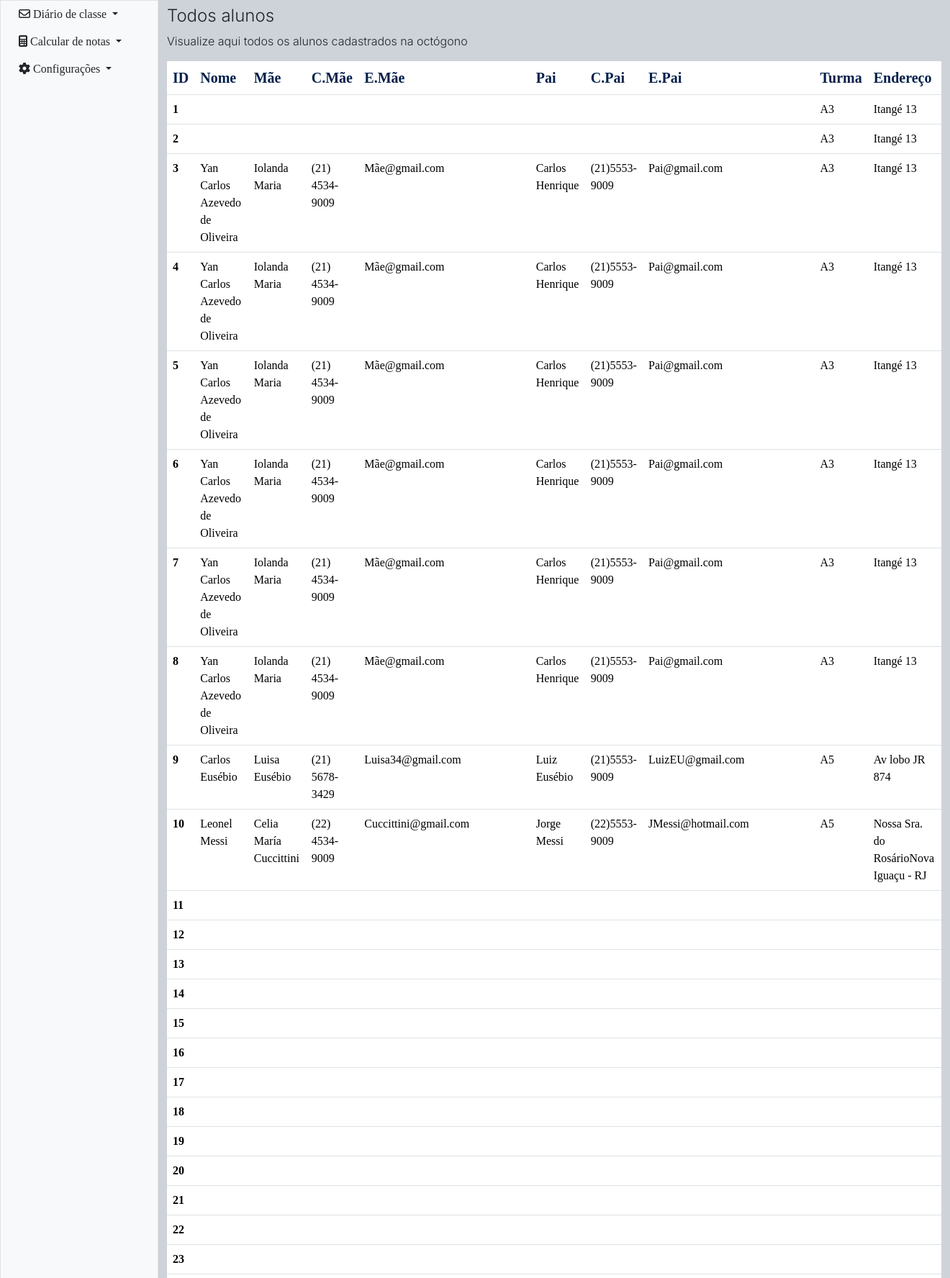
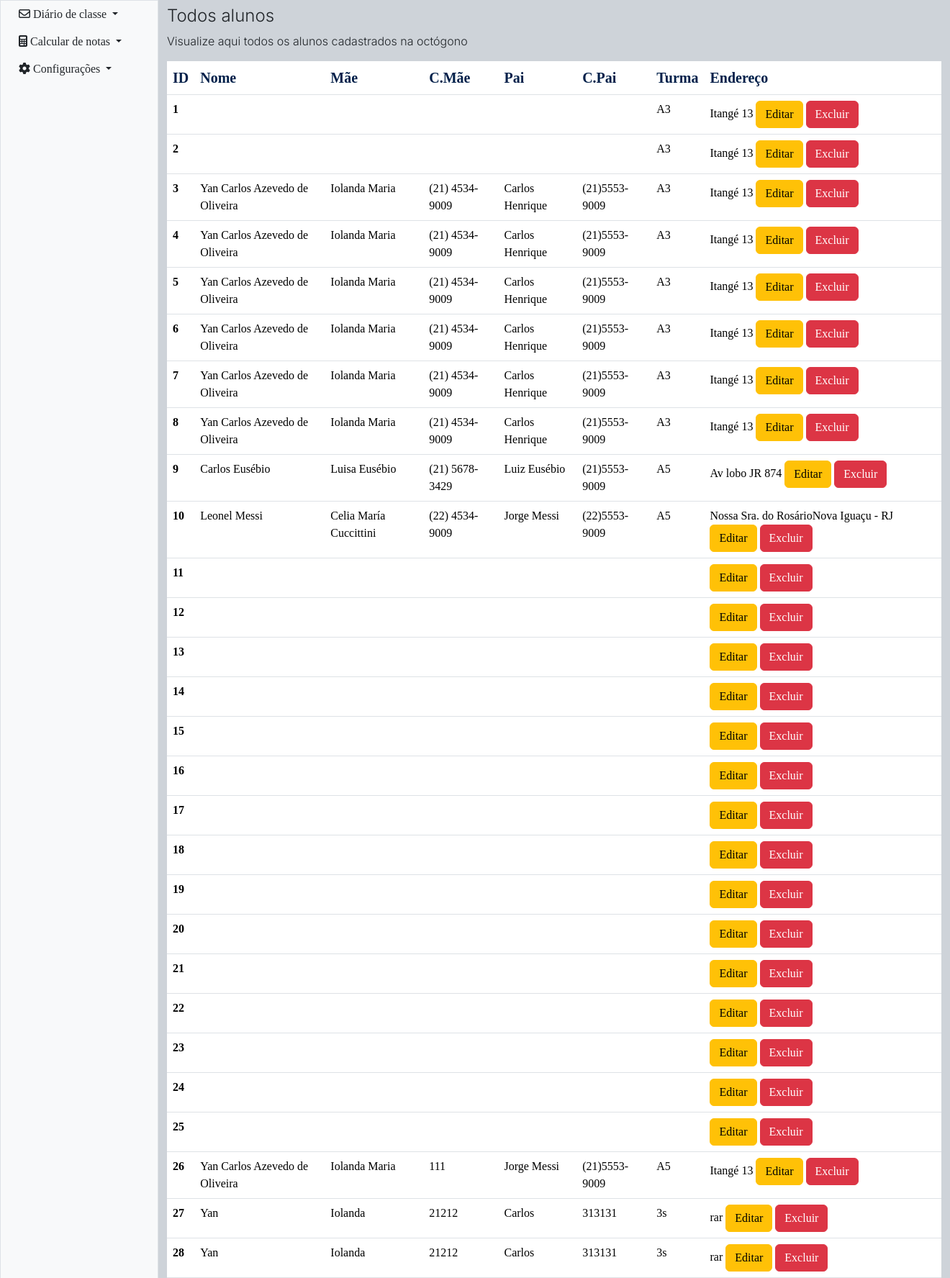
Before and after one commit to YanAZ31/OctagonSys, a Django app: page /viewStudents/ in a window 1320 px wide. Shown: the part 56-1832 px from the top of the page at 72% size. Run offline with Django 5.2, Linux system fonts and the light colour scheme; data comes from the database, SQL or seed files in the repository; some web fonts are replaced.

Commit message:
Segunda versão

```diff
--- a/octagonsys/app_cadastro/templates/register/viewStudants.html
+++ b/octagonsys/app_cadastro/templates/register/viewStudants.html
@@ -16,10 +16,10 @@
             <th scope="col" style="color: #02204A;">Nome</th>
             <th scope="col" style="color: #02204A;">Mãe</th>
             <th scope="col" style="color: #02204A;">C.Mãe</th>
-            <th scope="col" style="color: #02204A;">E.Mãe</th>
+            <!-- <th scope="col" style="color: #02204A;">E.Mãe</th> -->
             <th scope="col" style="color: #02204A;">Pai</th>
             <th scope="col" style="color: #02204A;">C.Pai</th>
-            <th scope="col" style="color: #02204A;">E.Pai</th>
+            <!-- <th scope="col" style="color: #02204A;">E.Pai</th> -->
             <th scope="col" style="color: #02204A;">Turma</th>
             <th scope="col" style="color: #02204A;">Endereço</th>
 
@@ -34,12 +34,15 @@
             <td>{{aluno.full_name_student}}</td>
             <td>{{aluno.mom_name}}</td>
             <td>{{aluno.mom_contact}}</td>
-            <td>{{aluno.mom_email}}</td>
+            <!-- <td>{{aluno.mom_email}}</td> -->
             <td>{{aluno.father_name}}</td>
             <td> {{aluno.father_contact}}</td>
-            <td>{{aluno.father_email}}</td>
+            <!-- <td>{{aluno.father_email}}</td> -->
             <td>{{aluno.classes}}</td>
-            <td>{{aluno.address}}</td>
+            <td>{{aluno.address}} <a href="/edit/{{dbs.aluno.id_aluno}}" class="btn btn-warning">Editar</a> <a href="#" class="btn btn-danger">Excluir</a></td>
+
+
+
           </tr>
           {% endfor%}
         </tbody>
```
